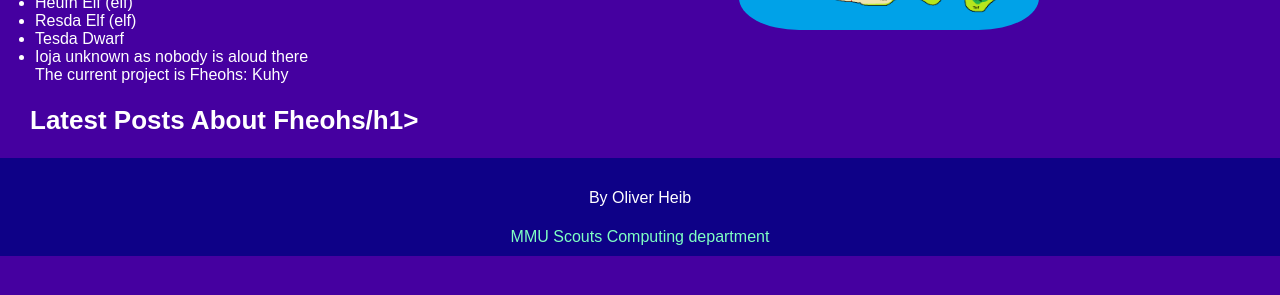
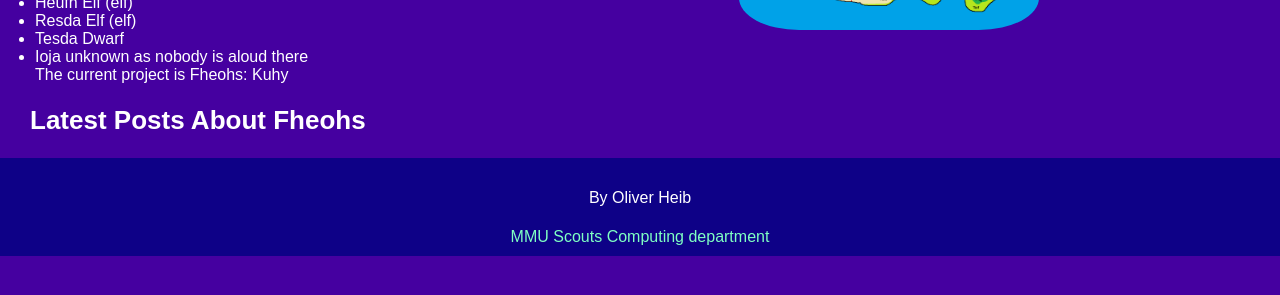
Before and after one commit to OliverHeib/E-PortfolioInJekyll, a Jekyll site: the page built from fheohs.html, in a window 1280 px wide. Shown: the part 601-896 px from the top of the page. Built offline with Jekyll 4.4.1, drawn with Linux system fonts in a browser that asks for light colours.

```diff
--- a/fheohs.html
+++ b/fheohs.html
@@ -29,7 +29,7 @@ title: Fheohs
   The current project is Fheohs: Kuhy
 </article>
 
-<h1>Latest Posts About Fheohs/h1>
+<h1>Latest Posts About Fheohs</h1>
 
 <ul>
     {% for post in site.posts %}
```
